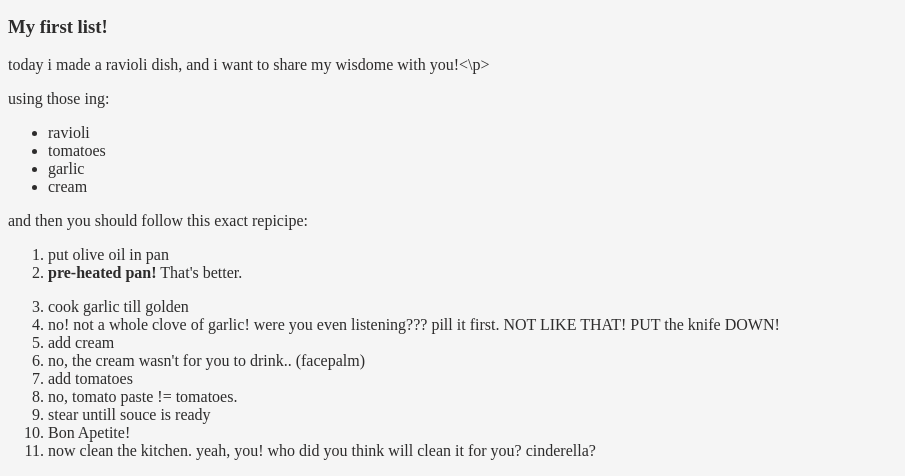
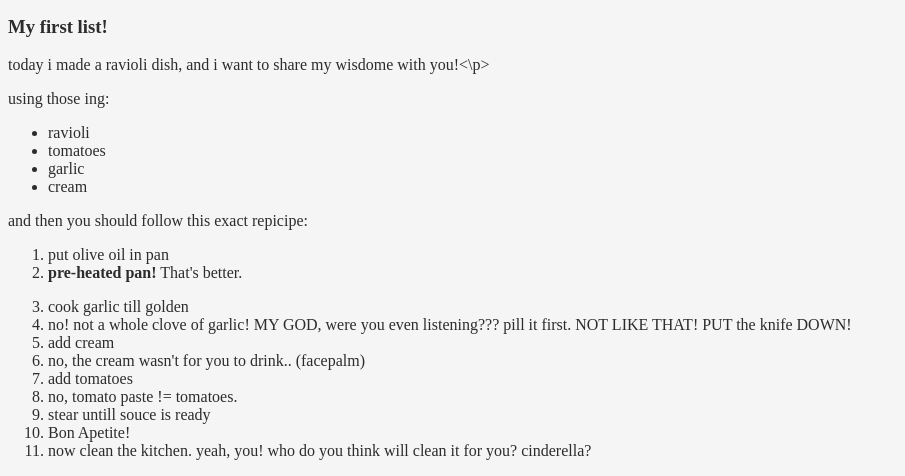
Before and after one commit to miryam22222/ex1, a website: page index.html in a window 1280 px wide. Shown: the part 779-1255 px from the top of the page, without its empty margins (0-905 px from the left). Drawn offline with Linux system fonts and the light colour scheme.

Commit message:
Update index.html

```diff
--- a/index.html
+++ b/index.html
@@ -62,14 +62,14 @@
           <li>put olive oil in pan</li>
           <li><strong>pre-heated pan!</strong> That's better.</p>
           <li>cook garlic till golden</li>
-          <li>no! not a whole clove of garlic! were you even listening??? pill it first. NOT LIKE THAT! PUT the knife DOWN!</li>
+          <li>no! not a whole clove of garlic! MY GOD, were you even listening??? pill it first. NOT LIKE THAT! PUT the knife DOWN!</li>
           <li>add cream</li>
           <li>no, the cream wasn't for you to drink.. (facepalm)</li>
           <li>add tomatoes</li>
           <li>no, tomato paste != tomatoes.</li>
           <li>stear untill souce is ready</li>
           <li>Bon Apetite!</li>
-          <li>now clean the kitchen. yeah, you! who did you think will clean it for you? cinderella?</li>
+          <li>now clean the kitchen. yeah, you! who do you think will clean it for you? cinderella?</li>
         </ol>
     </div>
   </div>
```
